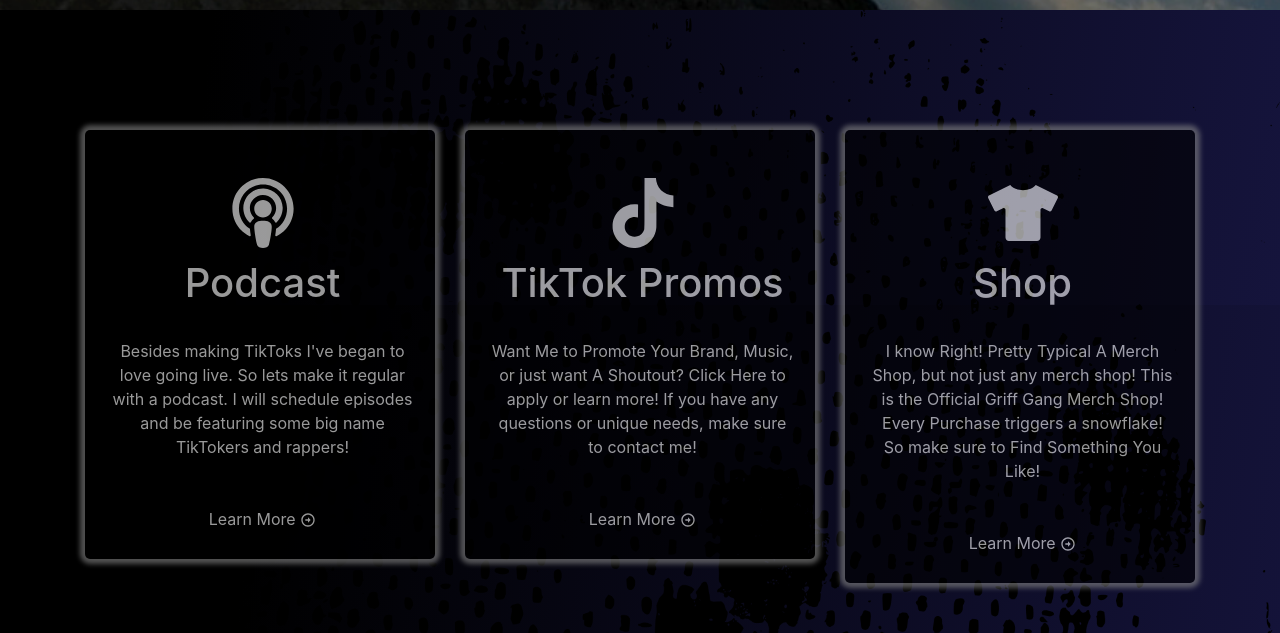
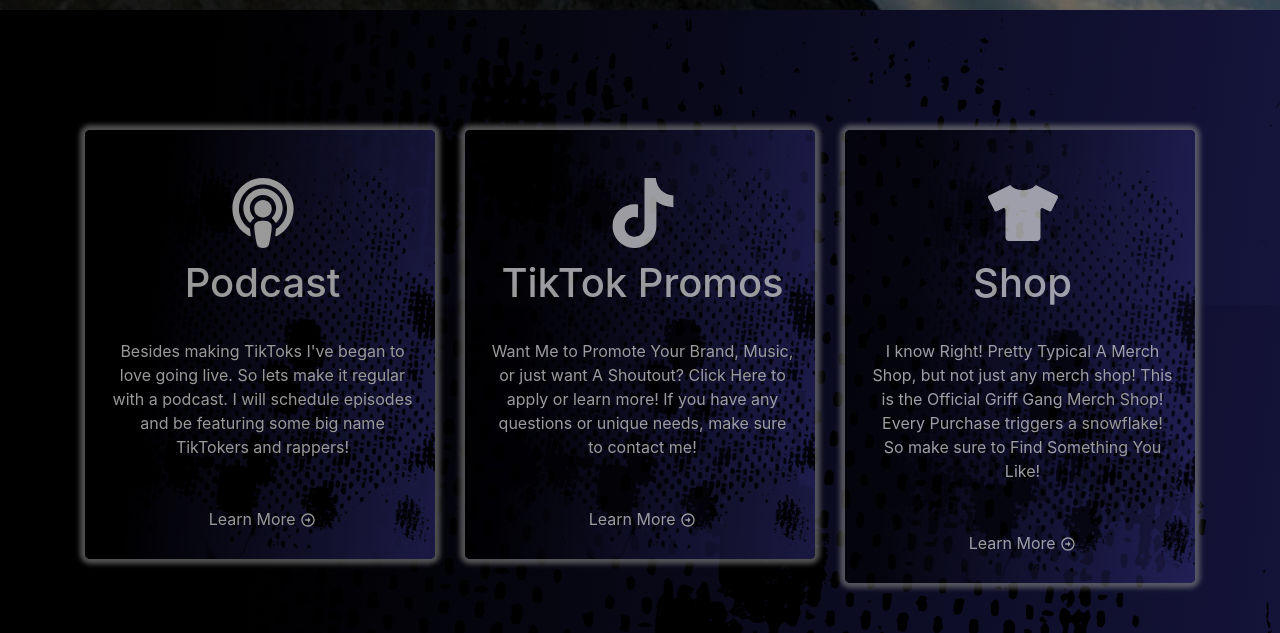
Before and after one commit to griffinjoshs/Portfolio-Tiktok-griffinjoshs, a React (Create React App) app in the folder client/: page / in a window 1280 px wide. Shown: the part 1295-1928 px from the top of the page. Built offline with nearby package versions, Linux system fonts and the light colour scheme; no server answers.

Commit message:
conflicts css

```diff
--- a/client/src/components/CardSection/Cards.css
+++ b/client/src/components/CardSection/Cards.css
@@ -1,13 +1,9 @@
 .cardBox {
-  background: rgb(49, 45, 117);
   background: url("../../images/grunge.png"),
     linear-gradient(277deg, rgb(45, 42, 110) 0%, rgba(0, 0, 0, 1) 80%);
   /* Create the parallax scrolling effect */
   background-attachment: fixed;
   background-position: center;
-  background-repeat: no-repeat;
-  background-size: cover;
-  padding-bottom: 20px;
   background-repeat: no-repeat;
   background-size: cover;
   overflow: hidden;
@@ -16,8 +12,8 @@
   border-radius: 5px;
   padding-right: 20px;
   padding-left: 25px;
+  padding-bottom: 20px;
   text-align: center;
-  background: black;
   -moz-box-shadow: 0 0 5px 5px #888;
   -webkit-box-shadow: 0 0 5px 5px#888;
   box-shadow: 0 0 5px 5px #888;
```
